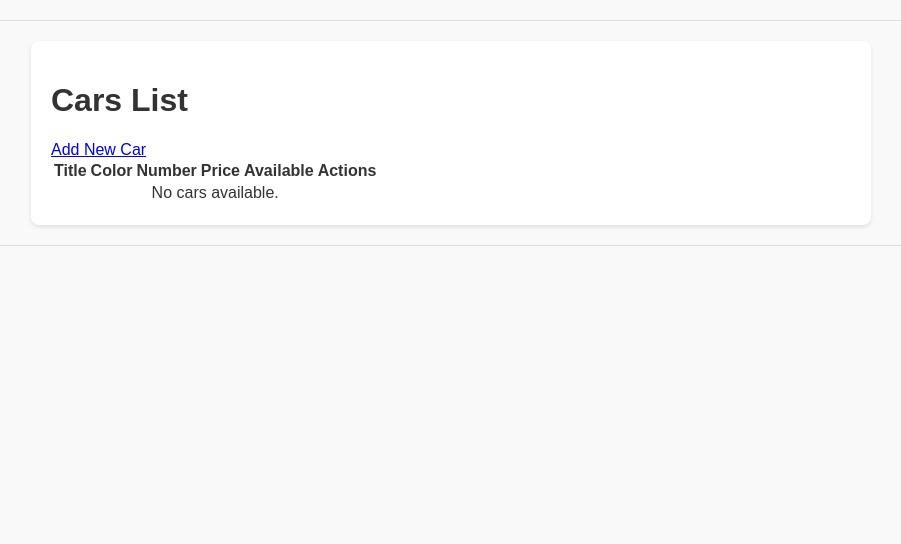
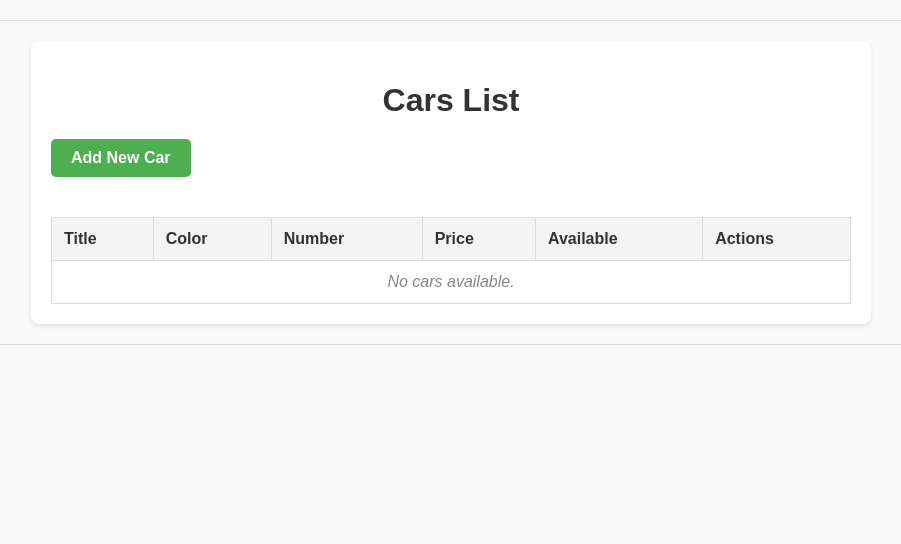
Before and after one commit to Shamsiddin-it/hackaton2.0, a Django app: template panel/templates/car_list.html in a window 1280 px wide. Shown: the part 41-585 px from the top of the page, without its empty margins (189-1090 px from the left). Run offline with Django 5.2, Linux system fonts and the light colour scheme; the template is opened without the code that fills it, so the values that code supplies are empty.

Commit message:
lat an dlong conf

```diff
--- a/panel/templates/car_list.html
+++ b/panel/templates/car_list.html
@@ -1,9 +1,93 @@
-{% extends 'base_generic.html' %}
+{% extends "base_generic.html" %}
+{% block content %}
+<style>
+  /* General page styling */
+h1 {
+    font-family: 'Arial', sans-serif;
+    color: #333;
+    text-align: center;
+    margin-bottom: 20px;
+}
 
-{% block content %}
+/* Add New Car button styling */
+.add-car {
+    display: inline-block;
+    padding: 10px 20px;
+    background-color: #4CAF50;
+    color: white;
+    text-decoration: none;
+    border-radius: 5px;
+    font-weight: bold;
+    margin-bottom: 20px;
+    transition: background-color 0.3s ease;
+}
+
+.add-car:hover {
+    background-color: #45a049;
+}
+
+/* Styling the table */
+table.cars-list {
+    width: 100%;
+    border-collapse: collapse;
+    margin-top: 20px;
+}
+
+table.cars-list th, table.cars-list td {
+    padding: 12px;
+    text-align: left;
+    border: 1px solid #ddd;
+}
+
+table.cars-list th {
+    background-color: #f4f4f4;
+    font-weight: bold;
+}
+
+table.cars-list tr:nth-child(even) {
+    background-color: #f9f9f9;
+}
+
+table.cars-list tr:hover {
+    background-color: #f1f1f1;
+}
+
+/* Actions column styling */
+.actions a {
+    margin-right: 10px;
+    text-decoration: none;
+    color: #3498db;
+    font-weight: bold;
+    transition: color 0.3s ease;
+}
+
+.actions a:hover {
+    color: #2980b9;
+}
+
+.actions .delete {
+    color: #e74c3c;
+}
+
+.actions .delete:hover {
+    color: #c0392b;
+}
+
+/* Centering the "No cars available" message */
+table.cars-list td[colspan="6"] {
+    text-align: center;
+    font-style: italic;
+    color: #888;
+}
+
+</style>
   <h1>Cars List</h1>
+
+  <!-- Styling the Add New Car link -->
   <a href="{% url 'car_create' %}" class="add-car">Add New Car</a>
-  <table>
+
+  <!-- Styling the table -->
+  <table class="cars-list">
     <thead>
       <tr>
         <th>Title</th>
@@ -24,7 +108,7 @@
         <td>{{ car.available|yesno:"Yes,No" }}</td>
         <td class="actions">
           <a href="{% url 'car_update' car.pk %}" class="edit">Edit</a>
-          <a href="{% url 'car_delete' car.pk %}">Delete</a>
+          <a href="{% url 'car_delete' car.pk %}" class="delete">Delete</a>
         </td>
       </tr>
       {% empty %}
@@ -34,4 +118,5 @@
       {% endfor %}
     </tbody>
   </table>
+
 {% endblock %}
--- a/rentacar/models.py
+++ b/rentacar/models.py
@@ -5,9 +5,9 @@ class Car(models.Model):
     title = models.CharField(max_length=255)
     color = models.CharField(max_length=50)
     number = models.CharField(max_length=15, unique=True)
-    price = models.DecimalField(max_digits=10, decimal_places=2)
-    lat = models.DecimalField(max_digits=9, decimal_places=6)  # Latitude
-    lon = models.DecimalField(max_digits=9, decimal_places=6)  # Longitude
+    price = models.DecimalField(max_digits=10, decimal_places=2, default=1000)
+    lat = models.DecimalField(max_digits=9, decimal_places=6, default=38.5403)  # Latitude
+    lon = models.DecimalField(max_digits=9, decimal_places=6, default=68.4589)  # Longitude
     available = models.BooleanField(default=True)  # Track if car is available
     created_at = models.DateTimeField(auto_now_add=True)
     updated_at = models.DateTimeField(auto_now=True)
```
Also changed, not shown: rentacar/migrations/0002_alter_car_lat_alter_car_lon_alter_car_price.py (added).
